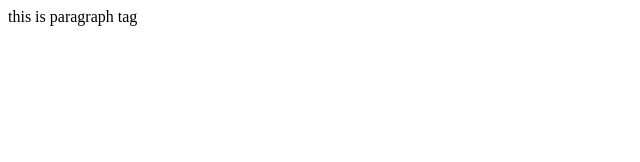
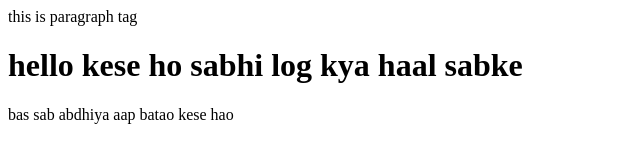
Before and after one commit to rohitrajput009/helloworld, a plain HTML site: page index.html in a window 1280 px wide. Shown: the whole page, without its empty margins (0-640 px from the left). Drawn offline with Linux system fonts and the light colour scheme.

Commit message:
add new feature

```diff
--- a/index.html
+++ b/index.html
@@ -1 +1,3 @@
 <p>this is paragraph tag</P>
+<h1>hello kese ho sabhi log kya haal sabke</h1>
+<p>bas sab abdhiya aap batao kese hao</p>
```
